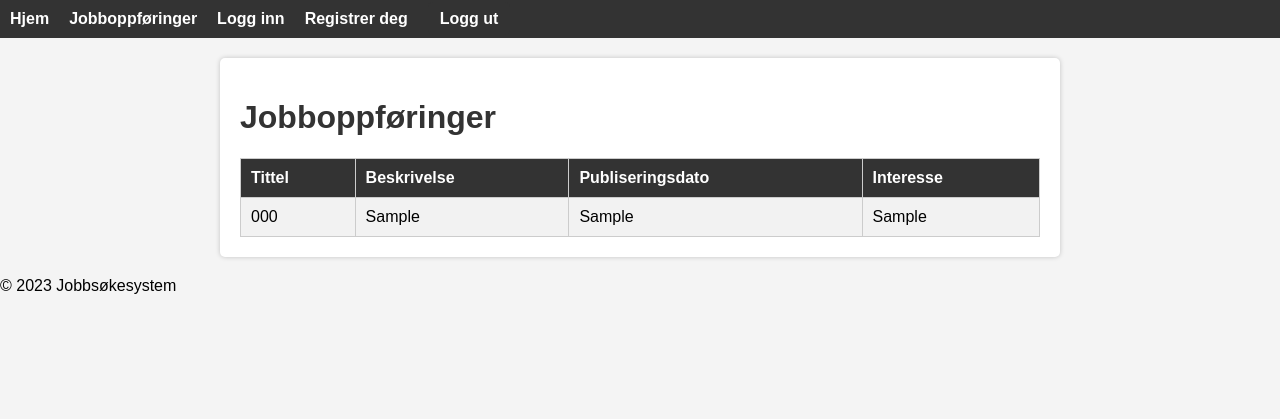
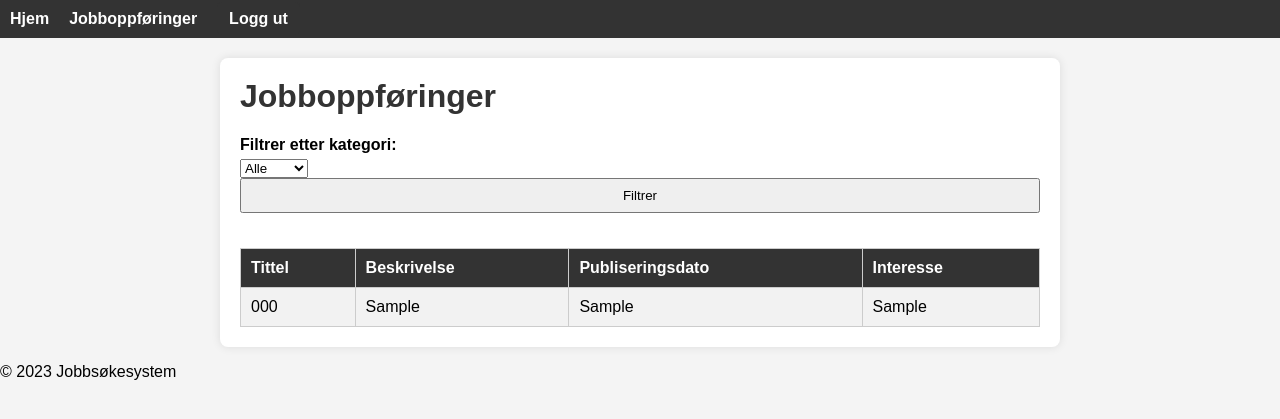
Before and after one commit to AudunSteen/jobjobb, a PHP site: the page made by JobApplicationSystem/www/site/jobboppføringer.php in a window 1280 px wide. Shown: the top 419 px of the page. Run offline with PHP 8.4, Linux system fonts and the light colour scheme; the visitor is signed in with stand-in values (Sample User, id 1); tables that the repository leaves empty or names only in its code hold one stand-in row (values such as "Sample post").

Commit message:
modul 8 DONE

```diff
--- a/JobApplicationSystem/www/site/inc/header.php
+++ b/JobApplicationSystem/www/site/inc/header.php
@@ -1,5 +1,3 @@
-<!-- includes/header.php -->
-
 <!DOCTYPE html>
 <html lang="en">
 
@@ -70,23 +68,29 @@
     <ul>
         <li><a href="profile.php">Hjem</a></li>
         <li><a href="jobboppføringer.php">Jobboppføringer</a></li>
-                <li><a href="login.php">Logg inn</a></li>
-                <li><a href="register.php">Registrer deg</a></li>
-                <!-- Legg til flere navigasjonslenker etter behov -->
-
         <?php
         // Sjekk om sesjon allerede er startet før du starter en ny
         if (session_status() == PHP_SESSION_NONE) {
             session_start();
         }
 
+        // Vis "Logg inn" og "Registrer deg" kun hvis brukeren ikke er logget inn
+        if (!isset($_SESSION['username'])) {
+            echo '<li><a href="login.php">Logg inn</a></li>';
+            echo '<li><a href="register.php">Registrer deg</a></li>';
+        }
+
         // Vis "Logg ut"-lenken hvis brukeren er logget inn
         if (isset($_SESSION['username'])) {
-                    echo '<li><a id="logout" href="login.php">Logg ut</a></li>';
+            echo '<li><a id="logout" href="logout.php">Logg ut</a></li>';
+        } else {
+            // Legg til en melding hvis brukeren ikke er logget inn
+            echo '<li><a href="#">Ingen tilgang! Logg inn!</a></li>';
         }
         ?>
     </ul>
 </nav>
+
     </header>
 </body>
 
--- a/JobApplicationSystem/www/site/jobboppføringer.php
+++ b/JobApplicationSystem/www/site/jobboppføringer.php
@@ -1,5 +1,11 @@
 <?php
 include 'inc/header.php';
+
+// Sjekk om brukeren er logget inn
+if (!isset($_SESSION['username'])) {
+    header("Location: login.php"); // Omdiriger brukeren til innloggingssiden hvis de ikke er logget inn
+    exit();
+}
 
 // Koble til databasen
 $server = "localhost";
@@ -13,14 +19,42 @@ if ($conn->connect_error) {
     die("Tilkobling mislyktes: " . $conn->connect_error);
 }
 
-// Hent jobboppføringer fra databasen
-$sql = "SELECT * FROM jobbannonser";
+// Behandle filtervalg
+$filter = isset($_GET['filter']) ? $_GET['filter'] : 'alle';
+
+// SQL-query med filter
+if ($filter === 'alle') {
+    $sql = "SELECT * FROM jobbannonser";
+} else {
+    $sql = "SELECT * FROM jobbannonser WHERE interesse = '$filter'";
+}
+
 $result = $conn->query($sql);
+
+// Hent alle kategorier fra databasen
+$sql_categories = "SELECT DISTINCT interesse FROM jobbannonser";
+$result_categories = $conn->query($sql_categories);
 
 ?>
 
 <div class="container">
     <h1>Jobboppføringer</h1>
+
+    <!-- Filter-skjema -->
+    <form method="GET" action="jobboppføringer.php">
+        <label for="filter">Filtrer etter kategori:</label>
+        <select name="filter" id="filter">
+            <option value="alle">Alle</option>
+            <?php
+            while ($row_category = $result_categories->fetch_assoc()) {
+                $category = $row_category['interesse'];
+                echo "<option value='$category'>$category</option>";
+            }
+            ?>
+        </select>
+        <input type="submit" value="Filtrer">
+    </form>
+
     <table>
         <tr>
             <th>Tittel</th>
@@ -47,7 +81,6 @@ $result = $conn->query($sql);
 
 <?php include 'inc/footer.php'; ?>
 
-
 <!DOCTYPE html>
 <html>
 <head>
@@ -55,14 +88,23 @@ $result = $conn->query($sql);
     <style>
         body {
             font-family: Arial, sans-serif;
+            background-color: #f4f4f4;
+            margin: 0;
         }
 
         .container {
             max-width: 800px;
-            margin: 20px auto;
+            margin: 0 auto;
             padding: 20px;
-            box-shadow: 0 0 5px rgba(0, 0, 0, 0.2);
-            border-radius: 5px;
+            background-color: #fff;
+            box-shadow: 0 0 10px rgba(0, 0, 0, 0.1);
+            border-radius: 8px;
+            margin-top: 20px;
+        }
+
+        h1 {
+            color: #333;
+            margin-top: 0;
         }
 
         table {
@@ -94,5 +136,4 @@ $result = $conn->query($sql);
         }
     </style>
 </head>
-
 </html>
--- a/JobApplicationSystem/www/site/profile.php
+++ b/JobApplicationSystem/www/site/profile.php
@@ -113,8 +113,7 @@ if ($_SERVER['REQUEST_METHOD'] === 'POST') {
 </head>
 <body>
     <div class="container">
-        <h1>Din brukerprofil</h1>
-        <p>Velkommen til din profil, <?php echo $_SESSION['username']; ?>!</p>
+    <h1><?php echo $_SESSION['username']; ?> sin profil</h1>
 
         <h2>Legg til en jobbannonse</h2>
         <form method="POST">
```
Also changed, not shown: JobApplicationSystem/www/site/login.php (+10 -0 lines), JobApplicationSystem/www/site/logout.php (added, +28 -0 lines). Lines whose indentation alone changed are shown as unchanged.
